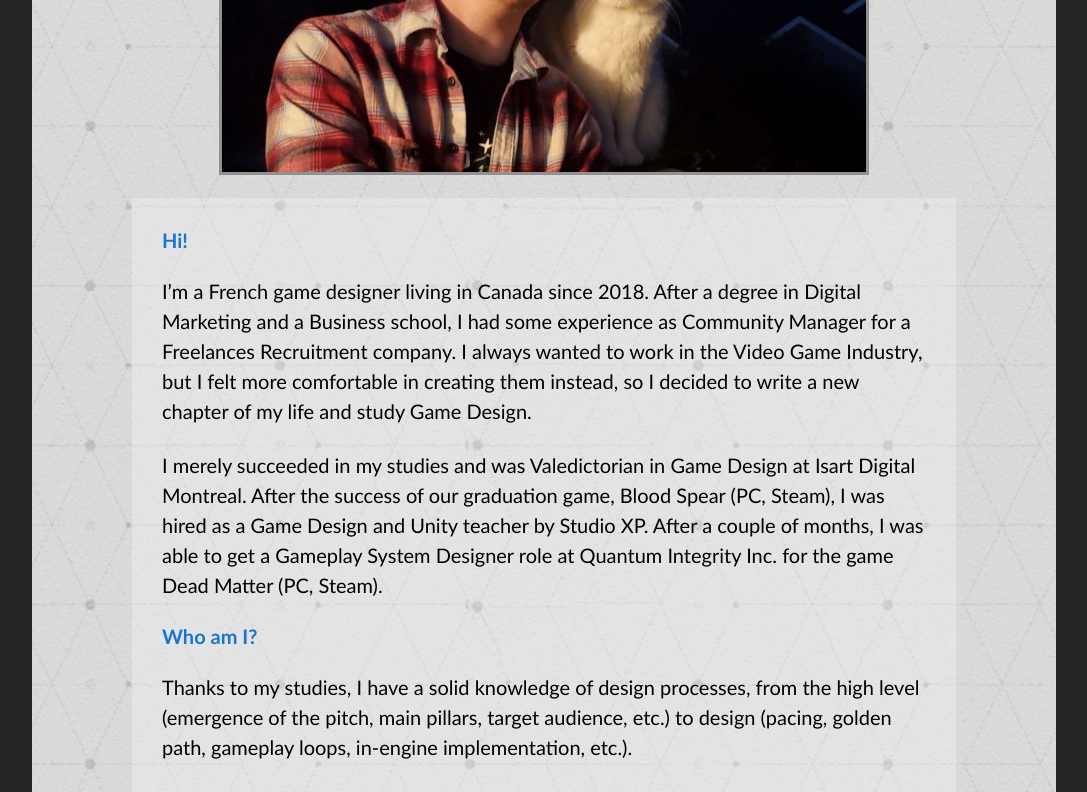
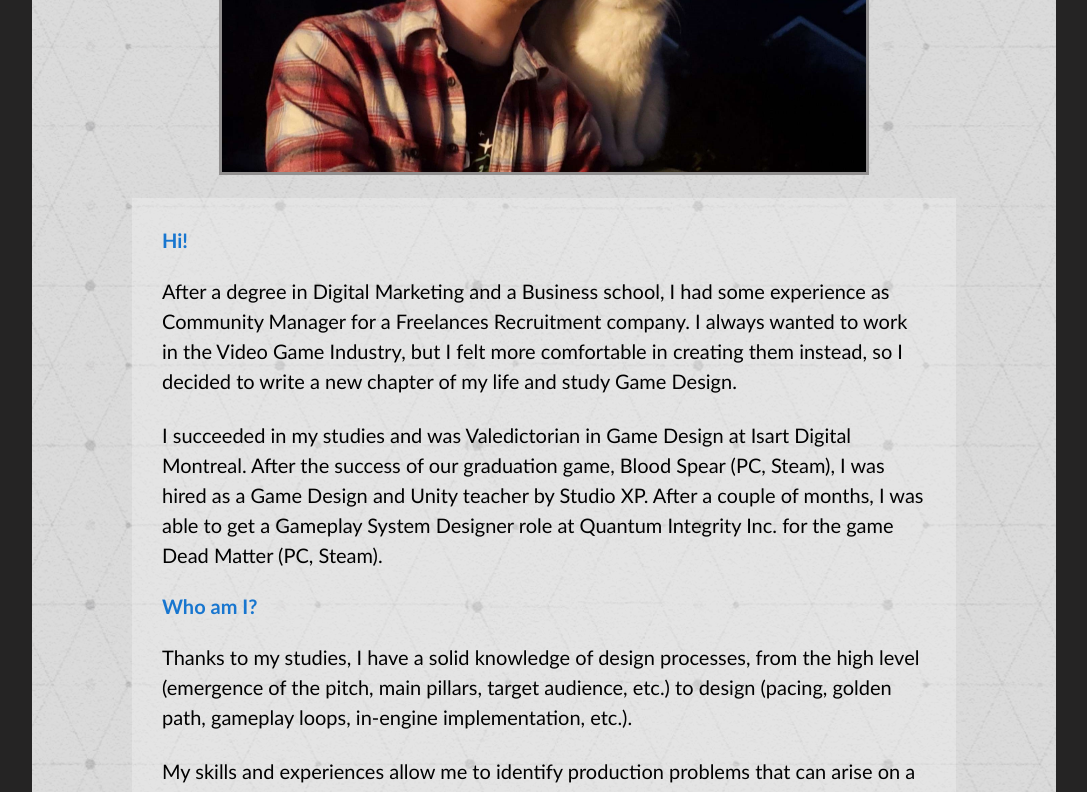
Before and after one commit to lucillealvar/portfolio-louis, a React (Create React App) app: page /about in a window 1280 px wide. Shown: the part 545-1337 px from the top of the page, without its empty margins (96-1183 px from the left). Built offline with nearby package versions, Linux system fonts and the light colour scheme.

Commit message:
Changes to be committed: 	modified:   src/Pages/AboutPage/AboutPage.jsx 	modified:   src/data/personal.json

```diff
--- a/src/Pages/AboutPage/AboutPage.jsx
+++ b/src/Pages/AboutPage/AboutPage.jsx
@@ -14,7 +14,7 @@ function AboutPage() {
         <div className="about-description_details">
           <h3>Hi!</h3>
           <p>
-            I’m a French game designer living in Canada since 2018. After a
+            After a
             degree in Digital Marketing and a Business school, I had some
             experience as Community Manager for a Freelances Recruitment
             company. I always wanted to work in the Video Game Industry, but I
@@ -22,7 +22,7 @@ function AboutPage() {
             write a new chapter of my life and study Game Design.
           </p>
           <p>
-            I merely succeeded in my studies and was Valedictorian in Game
+            I succeeded in my studies and was Valedictorian in Game
             Design at Isart Digital Montreal. After the success of our
             graduation game, Blood Spear (PC, Steam), I was hired as a Game
             Design and Unity teacher by Studio XP. After a couple of months, I
--- a/src/data/personal.json
+++ b/src/data/personal.json
@@ -23,14 +23,14 @@
     {
         "title":"Minions",
         "engine":"unreal",
-        "image":"https://drive.google.com/thumbnail?id=1SeJ-XafSw4G9UtQ1BGNfLFZS1w4dnr66&sz=w668",
+        "image":"https://drive.google.com/thumbnail?id=1Fu3q3qYzk8ZgMnrOpBokSmFhobPRAPRq&sz=w668",
         "video":"https://www.youtube.com/watch?v=Eaajxvf5QbI",
         "description":"This project is an RTS like where you are able to control several units and give them orders like attack or cut trees.\n\n I was able to do AI with Behavior Tree and EQS; learned about animation and retargeting; use Smart Objects, and so on. It's still WIP but I plan to go further on my free time."
     },
     {
         "title":"Log",
         "engine":"unreal",
-        "image":"https://drive.google.com/thumbnail?id=1Fu3q3qYzk8ZgMnrOpBokSmFhobPRAPRq&sz=w668",
+        "image":"https://drive.google.com/thumbnail?id=1SeJ-XafSw4G9UtQ1BGNfLFZS1w4dnr66&sz=w668",
         "video":"https://www.youtube.com/watch?v=GTAqC09QzBA",
         "description":"A mix of simulation and scoring, the aim is to balance your robot population and harvest wood for them to reproduce.  Some robots are defective and will consume wood without reproducing which can endanger your robot population. \n\nI designed and implemented robot AI with Behavior Trees, a part of the controller, and implemented SFX and VFX for robots."
     }
```
